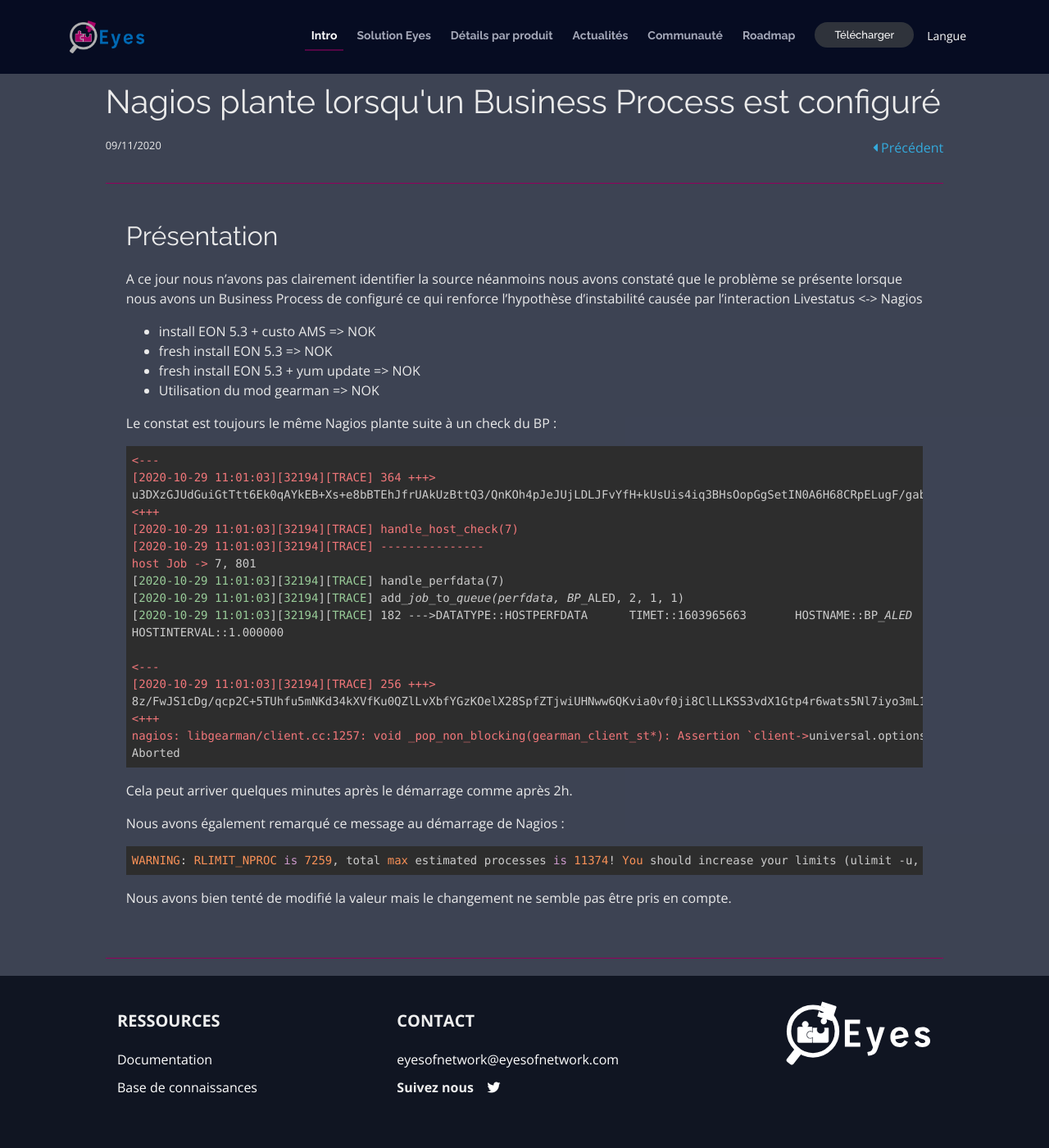
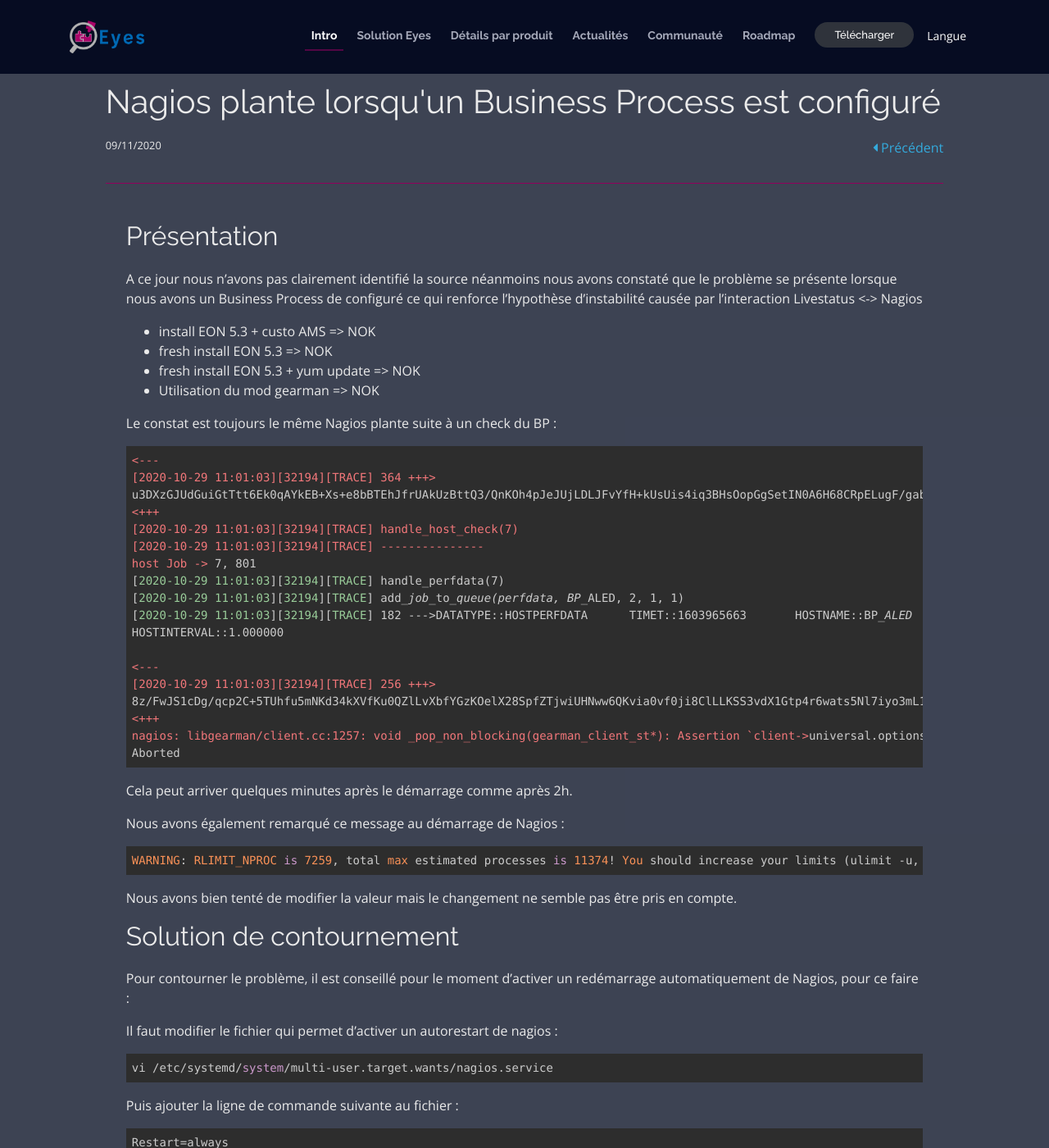
Before and after one commit to EyesOfNetworkCommunity/www.eyesofnetwork.com, a Jekyll site: the page built from _posts/kb/fr/2020-11-09-plante-nagios-livestatus-bp.md, in a window 1280 px wide and 1400 px high. Shown: the whole window at 82% size. Built offline with Jekyll 4.4.1, drawn with Linux system fonts in a browser that asks for light colours; some of the changed text lies outside the part shown.

Commit message:
Add workaround doc KB for nagios crash

````diff
--- a/_posts/kb/fr/2020-11-09-plante-nagios-livestatus-bp.md
+++ b/_posts/kb/fr/2020-11-09-plante-nagios-livestatus-bp.md
@@ -10,7 +10,7 @@
 
 ## Présentation
 
-A ce jour nous n’avons pas clairement identifier la source néanmoins nous avons constaté que le problème se présente lorsque nous avons un Business Process de configuré ce qui renforce l’hypothèse d’instabilité causée par l’interaction Livestatus <-> Nagios
+A ce jour nous n’avons pas clairement identifié la source néanmoins nous avons constaté que le problème se présente lorsque nous avons un Business Process de configuré ce qui renforce l’hypothèse d’instabilité causée par l’interaction Livestatus <-> Nagios
 
 - install EON 5.3 + custo AMS => NOK
 - fresh install EON 5.3 => NOK
@@ -44,4 +44,23 @@
 ```
 WARNING: RLIMIT_NPROC is 7259, total max estimated processes is 11374! You should increase your limits (ulimit -u, or limits.conf)
 ```
-Nous avons bien tenté de modifié la valeur mais le changement ne semble pas être pris en compte.
+Nous avons bien tenté de modifier la valeur mais le changement ne semble pas être pris en compte.
+
+## Solution de contournement
+
+Pour contourner le problème, il est conseillé pour le moment d'activer un redémarrage automatiquement de Nagios, pour ce faire :
+
+Il faut modifier le fichier qui permet d'activer un autorestart de nagios :
+```
+vi /etc/systemd/system/multi-user.target.wants/nagios.service
+```
+
+Puis ajouter la ligne de commande suivante au fichier :
+```
+Restart=always
+```
+
+Et enfin relancer le service :
+```
+systemctl daemon-reload
+```
````
Also changed, not shown: _posts/kb/en/2020-11-09-crash-nagios-livestatus-bp.md (+20 -0 lines).
